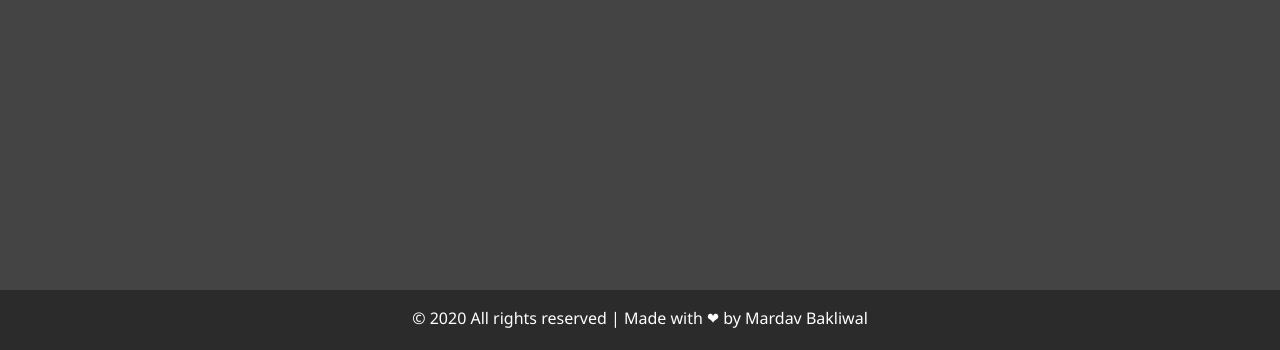
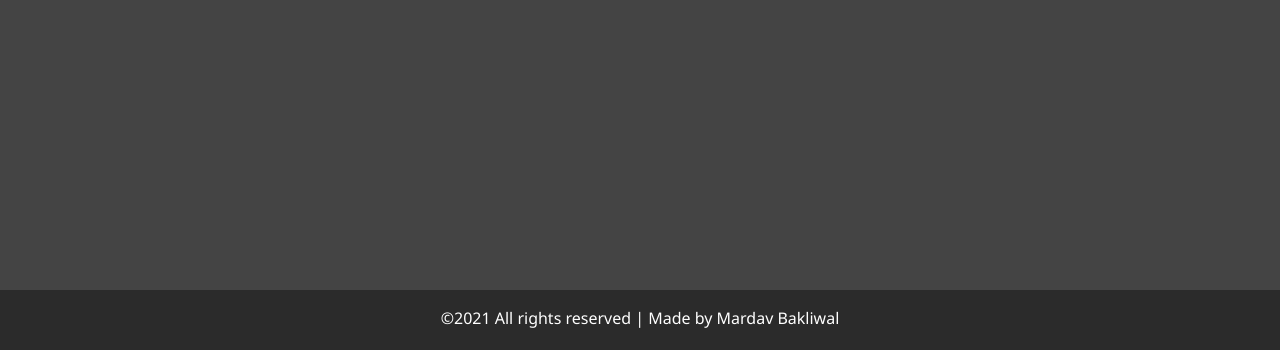
Before and after one commit to mardavvjain/portfolio, a website: page work.html in a window 1280 px wide. Shown: the part 450-800 px from the top of the page. Drawn offline with Linux system fonts and the light colour scheme.

Commit message:
Update work.html

```diff
--- a/work.html
+++ b/work.html
@@ -83,7 +83,7 @@
   </main>
 
   <footer id="main-footer">
-    ©  2020 All rights reserved | Made with ❤ by Mardav Bakliwal
+ &copy;2021 All rights reserved | Made by Mardav Bakliwal
   </footer>
 
   <script src="js/main.js"></script>
```
